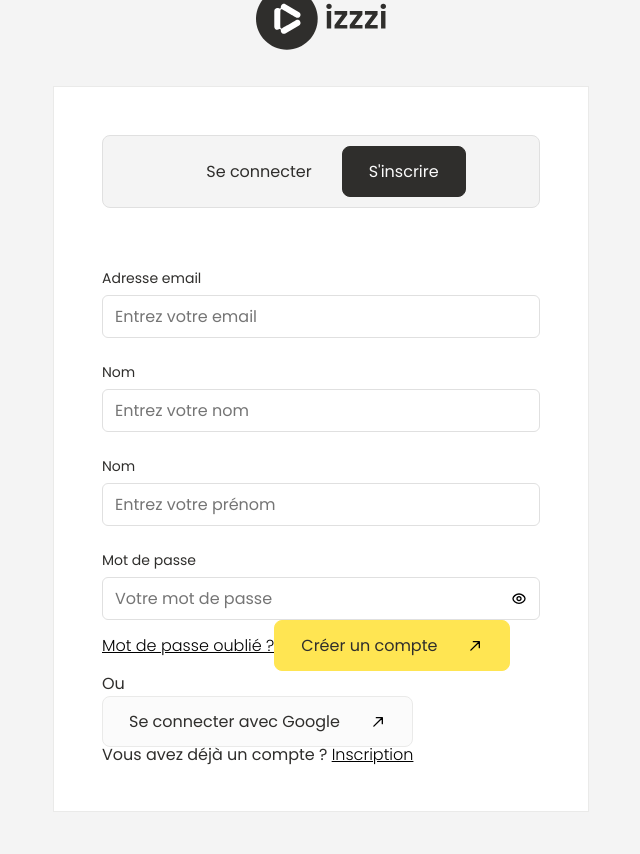
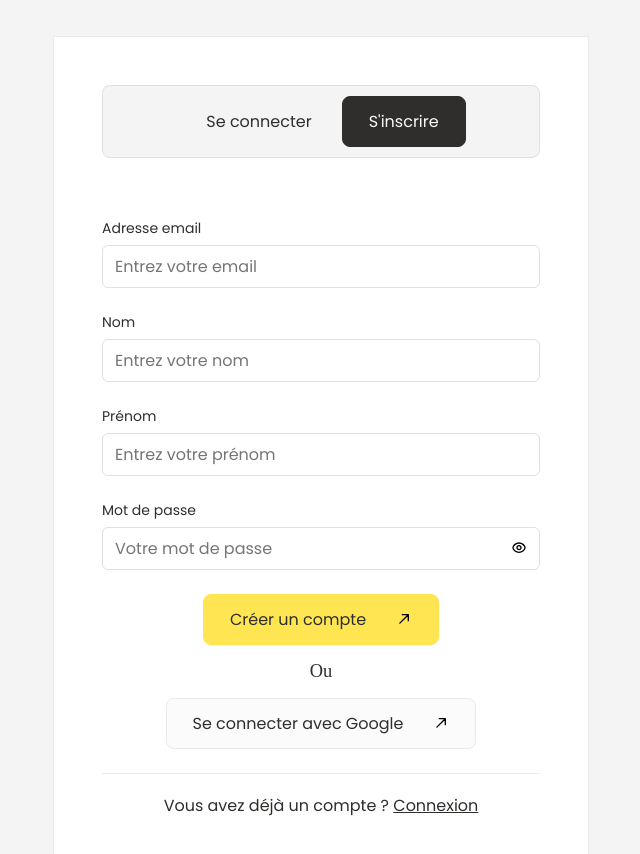
Before and after one commit to Karamelooo/ESGI-IZZZI, a Vue app in the folder front/: page /auth in a window 1280 px wide. Both pictures are taken after a click on the button "S'inscrire". Shown: the top 854 px of the page, without its empty margins (319-959 px from the left). Before the commit the page ends 812 px from the top, so only its background shows below. Built offline with nearby package versions, Linux system fonts and the light colour scheme; a web font is replaced by a local one.

Commit message:
feat: clean login, register css

```diff
--- a/front/src/assets/css/main.css
+++ b/front/src/assets/css/main.css
@@ -59,6 +59,12 @@ a {
   color: inherit;
 }
 
+hr {
+  width: 100%;
+  border: none;
+  border-top: 1px solid var(--gray-10);
+}
+
 button,
 input,
 textarea,
--- a/front/src/components/auth/Login.vue
+++ b/front/src/components/auth/Login.vue
@@ -34,29 +34,19 @@ const passwordInput = ref('');
       @link-click="$emit('forgot-password')"
     />
 
-    <div class="actions">
+    <div class="auth-actions">
       <Button icon="Arrow" iconPosition="right">Se connecter</Button>
       <div class="separator">Ou</div>
       <Button icon="Arrow" variant="neutral" iconPosition="right">Se connecter avec Google</Button>
     </div>
 
+    <hr />
+
     <span>
       Pas encore de compte ?
-      <span class="register-link" @click="$emit('register')">Inscription</span>
+      <span class="auth-action-link" @click="$emit('register')">Inscription</span>
     </span>
   </form>
 </template>
 
-<style scoped>
-.actions {
-  display: flex;
-  flex-direction: column;
-  align-items: center;
-  gap: 16px;
-}
-
-.register-link {
-  text-decoration: underline;
-  cursor: pointer;
-}
-</style>
+<style scoped></style>
--- a/front/src/components/auth/Register.vue
+++ b/front/src/components/auth/Register.vue
@@ -1,11 +1,16 @@
 <script setup lang="ts">
+import { ref } from 'vue';
 import Input from '../../components/base/Input.vue';
 import Button from '../../components/base/Button.vue';
-import { ref } from 'vue';
+
+const emit = defineEmits<{
+  (e: 'login'): void;
+}>();
+
 const emailInput = ref('');
 const passwordInput = ref('');
-const lastnameInput = ref('');
-const firstnameInput = ref('');
+const lastNameInput = ref('');
+const firstNameInput = ref('');
 </script>
 
 <template>
@@ -18,8 +23,9 @@ const firstnameInput = ref('');
       placeholder="Entrez votre email"
       :required="false"
     />
+
     <Input
-      v-model="lastnameInput"
+      v-model="lastNameInput"
       type="text"
       label="Nom"
       name="lastname"
@@ -27,9 +33,9 @@ const firstnameInput = ref('');
       :required="false"
     />
     <Input
-      v-model="firstnameInput"
+      v-model="firstNameInput"
       type="text"
-      label="Nom"
+      label="Prénom"
       name="firstname"
       placeholder="Entrez votre prénom"
       :required="false"
@@ -42,13 +48,20 @@ const firstnameInput = ref('');
       placeholder="Votre mot de passe"
       :required="false"
     />
+
+    <div class="auth-actions">
+      <Button icon="Arrow" iconPosition="right">Créer un compte</Button>
+      <div class="separator">Ou</div>
+      <Button icon="Arrow" variant="neutral" iconPosition="right">Se connecter avec Google</Button>
+    </div>
+
+    <hr />
+
+    <span>
+      Vous avez déjà un compte ?
+      <span class="auth-action-link" @click="$emit('login')">Connexion</span>
+    </span>
   </form>
-
-  <a href="#">Mot de passe oublié ?</a>
-  <Button icon="Arrow" iconPosition="right">Créer un compte</Button>
-  <div class="login-separator">Ou</div>
-  <Button icon="Arrow" variant="neutral" iconPosition="right">Se connecter avec Google</Button>
-  <p class="no-account">Vous avez déjà un compte ? <a href="#">Inscription</a></p>
 </template>
 
 <style scoped></style>
--- a/front/src/views/auth/Auth.vue
+++ b/front/src/views/auth/Auth.vue
@@ -5,6 +5,11 @@ import Register from '../../components/auth/Register.vue';
 
 function handleForgotPassword() {
   activePage.value = 'forgot-password';
+}
+
+function handleLogin() {
+  activePage.value = 'auth';
+  activeTab.value = 0;
 }
 
 function handleRegister() {
@@ -20,7 +25,7 @@ const activeTab = ref(0);
   <main class="auth-main">
     <Logo :size="130" />
 
-    <Card v-if="activePage === 'auth'" :centered="true">
+    <Card v-if="activePage === 'auth'" :centered="true" class="auth">
       <SwitchTabs v-model="activeTab" :tabs="[{ name: 'Se connecter' }, { name: 'S\'inscrire' }]" />
       <SwitchPanels :activeTab="activeTab">
         <template #tab-0>
@@ -28,7 +33,7 @@ const activeTab = ref(0);
         </template>
 
         <template #tab-1>
-          <Register />
+          <Register @login="handleLogin" />
         </template>
       </SwitchPanels>
     </Card>
@@ -74,4 +79,16 @@ const activeTab = ref(0);
   font-family: 'Mochiy Pop One';
   font-size: 1.15rem;
 }
+
+.auth-actions {
+  display: flex;
+  flex-direction: column;
+  align-items: center;
+  gap: 16px;
+}
+
+.auth-action-link {
+  text-decoration: underline;
+  cursor: pointer;
+}
 </style>
```
